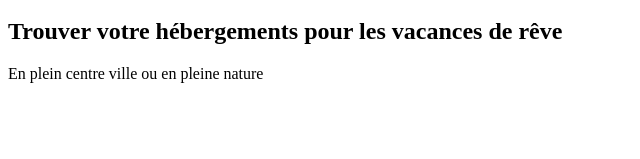
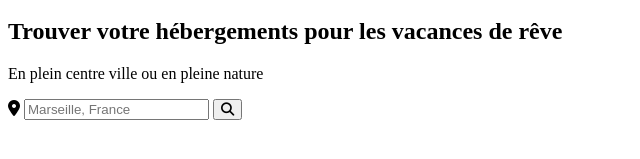
Before and after one commit to Alexandre-Monnot/OpenClassrooms_P2, a plain HTML site: page index.html in a window 1280 px wide. Shown: the part 111-270 px from the top of the page, without its empty margins (0-640 px from the left). Drawn offline with Linux system fonts and the light colour scheme.

Commit message:
added: seach section

```diff
--- a/index.html
+++ b/index.html
@@ -25,7 +25,18 @@
         <section id="search">
             <h1>Trouver votre hébergements pour les vacances de rêve</h1>
             <p>En plein centre ville ou en pleine nature</p>
-
+            <form>
+                <label for="recherche"><i class="fas fa-map-marker-alt"></i></label>
+                <input
+                 type="text"
+                 id="Recherche"
+                 name="recherche_par_villes"
+                 placeholder="Marseille, France"
+                />
+                <button>
+                    <i class="fas fa-search"></i>
+                </button>
+            </form>
         </section>
     </main>
 </body>
```
